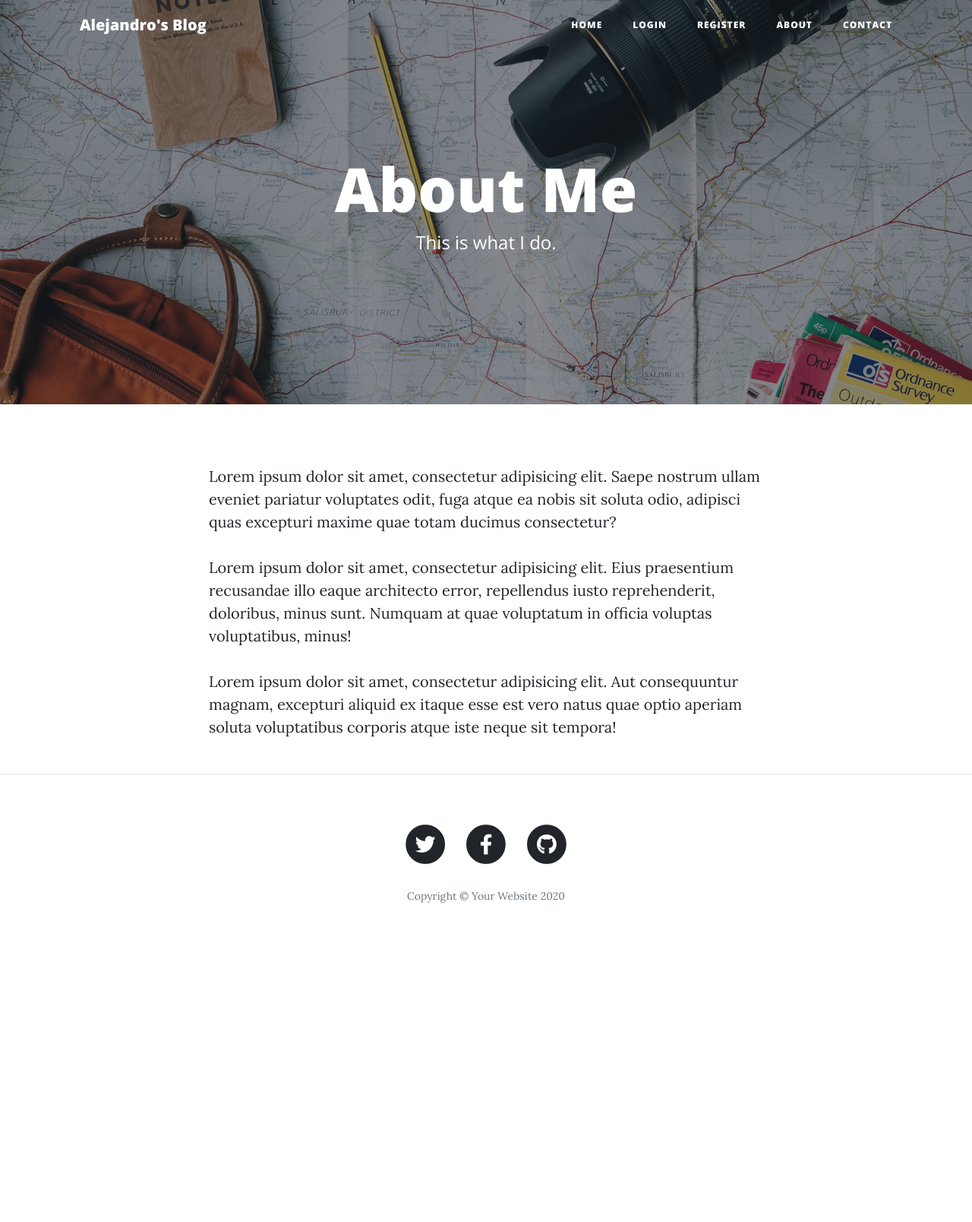
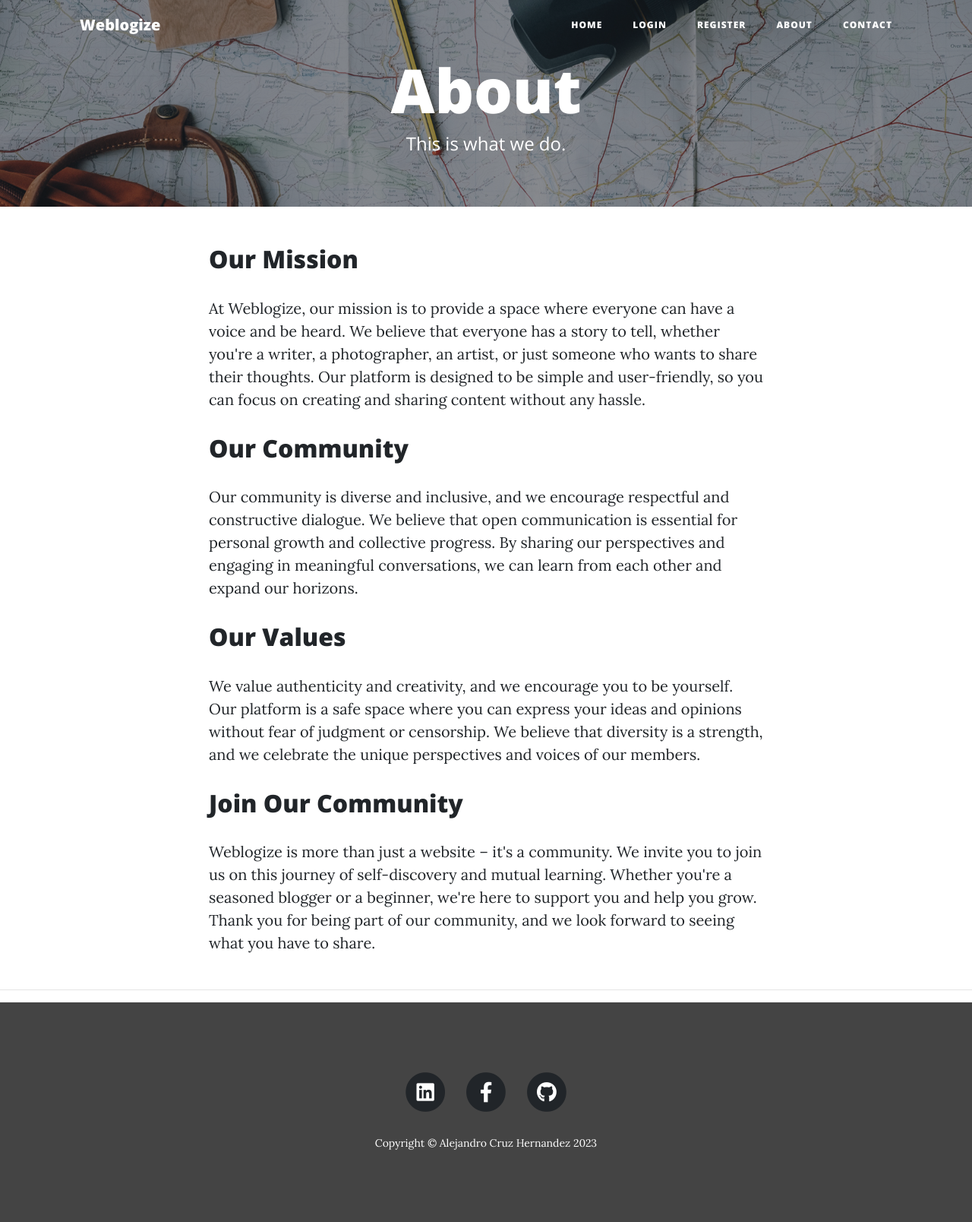
Before and after one commit to alejan1ch/BLOGSITE, a Flask app: page /about in a window 1280 px wide. Shown: the whole page at 76% size. Before the commit the page ends 1188 px from the top, so only its background shows below. Run offline with Flask 3, Linux system fonts and the light colour scheme; some libraries are stand-ins or nearby versions.

Commit message:
Fixed errors

```diff
--- a/app/static/css/clean-blog.css
+++ b/app/static/css/clean-blog.css
@@ -271,7 +271,7 @@ header.masthead .site-heading {
   header.masthead .page-heading,
   header.masthead .post-heading,
   header.masthead .site-heading {
-    padding: 200px 0;
+    padding: 70px 0;
   }
 }
 
@@ -444,18 +444,25 @@ form .form-group:first-child .floating-label-form-group {
 }
 
 footer {
-  padding: 50px 0 65px;
+
+  padding: 7.2% 7%;
+  background-color: #444;
 }
 
 footer .list-inline {
   margin: 0;
   padding: 0;
+
 }
 
 footer .copyright {
   font-size: 14px;
   margin-bottom: 0;
   text-align: center;
+
+}
+.text-muted{
+  color: #fff !important;
 }
 
 .btn {
--- a/app/templates/about/about.html
+++ b/app/templates/about/about.html
@@ -1,14 +1,17 @@
 {% include "header.html" %}
 
 <!-- Page Header -->
-  <header class="masthead" style="background-image: url({{ url_for('static', filename='img/about-bg.jpg')}})">
+<header
+  class="masthead"
+  style="background-image: url({{url_for('static', filename='img/about-bg.jpg')}})"
+>
   <div class="overlay"></div>
   <div class="container">
     <div class="row">
       <div class="col-lg-8 col-md-10 mx-auto">
         <div class="page-heading">
-            <h1>About Me</h1>
-            <span class="subheading">This is what I do.</span>
+          <h1>About</h1>
+          <span class="subheading">This is what we do.</span>
         </div>
       </div>
     </div>
@@ -19,13 +22,19 @@
 <div class="container">
   <div class="row">
     <div class="col-lg-8 col-md-10 mx-auto">
-        <p>Lorem ipsum dolor sit amet, consectetur adipisicing elit. Saepe nostrum ullam eveniet pariatur voluptates odit, fuga atque ea nobis sit soluta odio, adipisci quas excepturi maxime quae totam ducimus consectetur?</p>
-        <p>Lorem ipsum dolor sit amet, consectetur adipisicing elit. Eius praesentium recusandae illo eaque architecto error, repellendus iusto reprehenderit, doloribus, minus sunt. Numquam at quae voluptatum in officia voluptas voluptatibus, minus!</p>
-        <p>Lorem ipsum dolor sit amet, consectetur adipisicing elit. Aut consequuntur magnam, excepturi aliquid ex itaque esse est vero natus quae optio aperiam soluta voluptatibus corporis atque iste neque sit tempora!</p>
+      <h2>Our Mission</h2>
+      <p>At Weblogize, our mission is to provide a space where everyone can have a voice and be heard. We believe that everyone has a story to tell, whether you're a writer, a photographer, an artist, or just someone who wants to share their thoughts. Our platform is designed to be simple and user-friendly, so you can focus on creating and sharing content without any hassle.</p>
+      <h2>Our Community</h2>
+      <p>Our community is diverse and inclusive, and we encourage respectful and constructive dialogue. We believe that open communication is essential for personal growth and collective progress. By sharing our perspectives and engaging in meaningful conversations, we can learn from each other and expand our horizons.</p>
+      <h2>Our Values</h2>
+      <p>We value authenticity and creativity, and we encourage you to be yourself. Our platform is a safe space where you can express your ideas and opinions without fear of judgment or censorship. We believe that diversity is a strength, and we celebrate the unique perspectives and voices of our members.</p>
+      <h2>Join Our Community</h2>
+      <p>Weblogize is more than just a website – it's a community. We invite you to join us on this journey of self-discovery and mutual learning. Whether you're a seasoned blogger or a beginner, we're here to support you and help you grow. Thank you for being part of our community, and we look forward to seeing what you have to share.</p>
+
     </div>
   </div>
 </div>
 
-  <hr>
+<hr />
 
 {% include "footer.html" %}
--- a/app/templates/contact/contact.html
+++ b/app/templates/contact/contact.html
@@ -20,9 +20,6 @@
     <div class="row">
       <div class="col-lg-8 col-md-10 mx-auto">
         <p>Want to get in touch? Fill out the form below to send me a message and I will get back to you as soon as possible!</p>
-        <!-- Contact Form - Enter your email address on line 19 of the mail/contact_me.php file to make this form work. -->
-        <!-- WARNING: Some web hosts do not allow emails to be sent through forms to common mail hosts like Gmail or Yahoo. It's recommended that you use a private domain email address! -->
-        <!-- To use the contact form, your site must be on a live web host with PHP! The form will not work locally! -->
         <form name="sentMessage" id="contactForm" novalidate>
           <div class="control-group">
             <div class="form-group floating-label-form-group controls">
--- a/app/templates/footer.html
+++ b/app/templates/footer.html
@@ -1,19 +1,19 @@
   <!-- Footer -->
-  <footer>
+  <footer >
     <div class="container">
       <div class="row">
         <div class="col-lg-8 col-md-10 mx-auto">
           <ul class="list-inline text-center">
             <li class="list-inline-item">
-              <a href="#">
+              <a href="https://www.linkedin.com/in/alejanch/" target="_blank" >
                 <span class="fa-stack fa-lg">
                   <i class="fas fa-circle fa-stack-2x"></i>
-                  <i class="fab fa-twitter fa-stack-1x fa-inverse"></i>
+                  <i class="fab fa-linkedin fa-stack-1x fa-inverse"></i>
                 </span>
               </a>
             </li>
             <li class="list-inline-item">
-              <a href="#">
+              <a href="https://www.facebook.com/alejandro.cruzxd/" target="_blank">
                 <span class="fa-stack fa-lg">
                   <i class="fas fa-circle fa-stack-2x"></i>
                   <i class="fab fa-facebook-f fa-stack-1x fa-inverse"></i>
@@ -21,7 +21,7 @@
               </a>
             </li>
             <li class="list-inline-item">
-              <a href="#">
+              <a href="https://github.com/alejan1ch" target="_blank">
                 <span class="fa-stack fa-lg">
                   <i class="fas fa-circle fa-stack-2x"></i>
                   <i class="fab fa-github fa-stack-1x fa-inverse"></i>
@@ -29,7 +29,7 @@
               </a>
             </li>
           </ul>
-          <p class="copyright text-muted">Copyright &copy; Your Website 2020</p>
+          <p class="copyright text-muted">Copyright &copy; Alejandro Cruz Hernandez 2023</p>
         </div>
       </div>
     </div>
--- a/app/templates/header.html
+++ b/app/templates/header.html
@@ -8,7 +8,8 @@
   <meta name="description" content="">
   <meta name="author" content="">
 
-  <title>Alejandro's Blog</title>
+  <title>Weblogize</title>
+  <link rel="shortcut icon" href="{{url_for('static', filename='favicon.png')}}" type="image/x-icon">
 
   <!-- Bootstrap core CSS -->
   <link href="{{ url_for('static', filename='vendor/bootstrap/css/bootstrap.min.css') }}" rel="stylesheet">
@@ -20,6 +21,7 @@
 
   <!-- Custom styles for this template -->
   <link href="{{ url_for('static', filename='css/clean-blog.min.css')}}" rel="stylesheet">
+  <link href="{{ url_for('static', filename='css/clean-blog.css')}}" rel="stylesheet">
 
 </head>
 
@@ -28,7 +30,7 @@
   <!-- Navigation -->
   <nav class="navbar navbar-expand-lg navbar-light fixed-top" id="mainNav">
     <div class="container">
-      <a class="navbar-brand" href="{{url_for('blog.get_all_posts')}}">Alejandro's Blog</a>
+      <a class="navbar-brand" href="{{url_for('blog.get_all_posts')}}">Weblogize</a>
       <button class="navbar-toggler navbar-toggler-right" type="button" data-toggle="collapse" data-target="#navbarResponsive" aria-controls="navbarResponsive" aria-expanded="false" aria-label="Toggle navigation">
         Menu
         <i class="fas fa-bars"></i>
--- a/app/templates/index.html
+++ b/app/templates/index.html
@@ -7,8 +7,8 @@
       <div class="row">
         <div class="col-lg-8 col-md-10 mx-auto">
           <div class="site-heading">
-            <h1>Alejandro's Blog</h1>
-            <span class="subheading">A collection of random musings.</span>
+            <h1>Weblogize</h1>
+            <span class="subheading">A hodgepodge of thoughts.</span>
           </div>
         </div>
       </div>
--- a/app/templates/login/login.html
+++ b/app/templates/login/login.html
@@ -31,7 +31,7 @@
   {% endif %}
 {% endwith %}
 
-      <div class="col-lg-8 col-md-10 mx-auto content">
+      <div class="col-lg-8 col-md-10 mx-auto mb-5 content">
         {{ wtf.quick_form(form, novalidate=True, button_map={"submit": "primary"}) }}
       </div>
     </div>
--- a/app/templates/post/make-post.html
+++ b/app/templates/post/make-post.html
@@ -24,7 +24,7 @@
 
   <div class="container">
     <div class="row">
-      <div class="col-lg-8 col-md-10 mx-auto">
+      <div class="col-lg-8 col-md-10 mx-auto mb-5">
         {{ ckeditor.load() }}
         {{ ckeditor.config(name='body') }}
         {{ wtf.quick_form(form, novalidate=True, button_map={"submit": "primary"}) }}
--- a/app/templates/register/register.html
+++ b/app/templates/register/register.html
@@ -21,7 +21,7 @@
 
   <div class="container">
     <div class="row">
-      <div class="col-lg-8 col-md-10 mx-auto">
+      <div class="col-lg-8 col-md-10 mx-auto mb-5 ">
 
        {{ wtf.quick_form(form, novalidate=True, button_map={"submit": "primary"}) }}
 
--- a/app/views/blog/blog.py
+++ b/app/views/blog/blog.py
@@ -13,7 +13,6 @@ def get_all_posts():
 
 
 @bp.route("/post/<int:post_id>", methods=['GET', 'POST'])
-
 def show_post(post_id):
     requested_post = BlogPost.query.get(post_id)
     form = CommentForm()
@@ -30,8 +29,7 @@ def show_post(post_id):
         db.session.add(new_comment)
         db.session.commit()
         return redirect(url_for("blog.show_post", post_id=post_id))
-    comments = Comment.query.all()
-    print(type(comments))
+    comments =  Comment.query.filter_by(post_id=post_id).all()
     return render_template("post/post.html", post=requested_post, form=form, comments = comments)
 
 @bp.route("/about")
@@ -88,7 +86,14 @@ def edit_post(post_id):
 @bp.route("/delete/<int:post_id>")
 @login_required
 def delete_post(post_id):
-    post_to_delete = db.session.query(BlogPost).filter_by(id=post_id).first()
-    db.session.delete(post_to_delete)
+    # Find the blog post to delete
+
+    # Delete all comments associated with the post
+
+    # Commit changes to the database
+    for comment in Comment.query.filter_by(post_id=post_id).all():
+        print(comment)
+        db.session.delete(comment)
+    db.session.delete(BlogPost.query.filter_by(id=post_id).first())
     db.session.commit()
     return redirect(url_for('blog.get_all_posts'))
--- a/config.py
+++ b/config.py
@@ -8,7 +8,7 @@ basedir = os.path.abspath(os.path.dirname(__file__))
 
 
 class Config:
-    flask_app = os.getenv("FLASK_APP")
+    FLASK_APP = os.getenv("FLASK_APP")
     SECRET_KEY = os.getenv('SECRET_KEY')
     SQLALCHEMY_DATABASE_URI = os.getenv('DATABASE_URI')\
         or 'sqlite:///' + os.path.join(basedir, 'app.db')
```
Also changed, not shown: app.db, app/static/favicon.png (added). Lines whose indentation alone changed are shown as unchanged.
